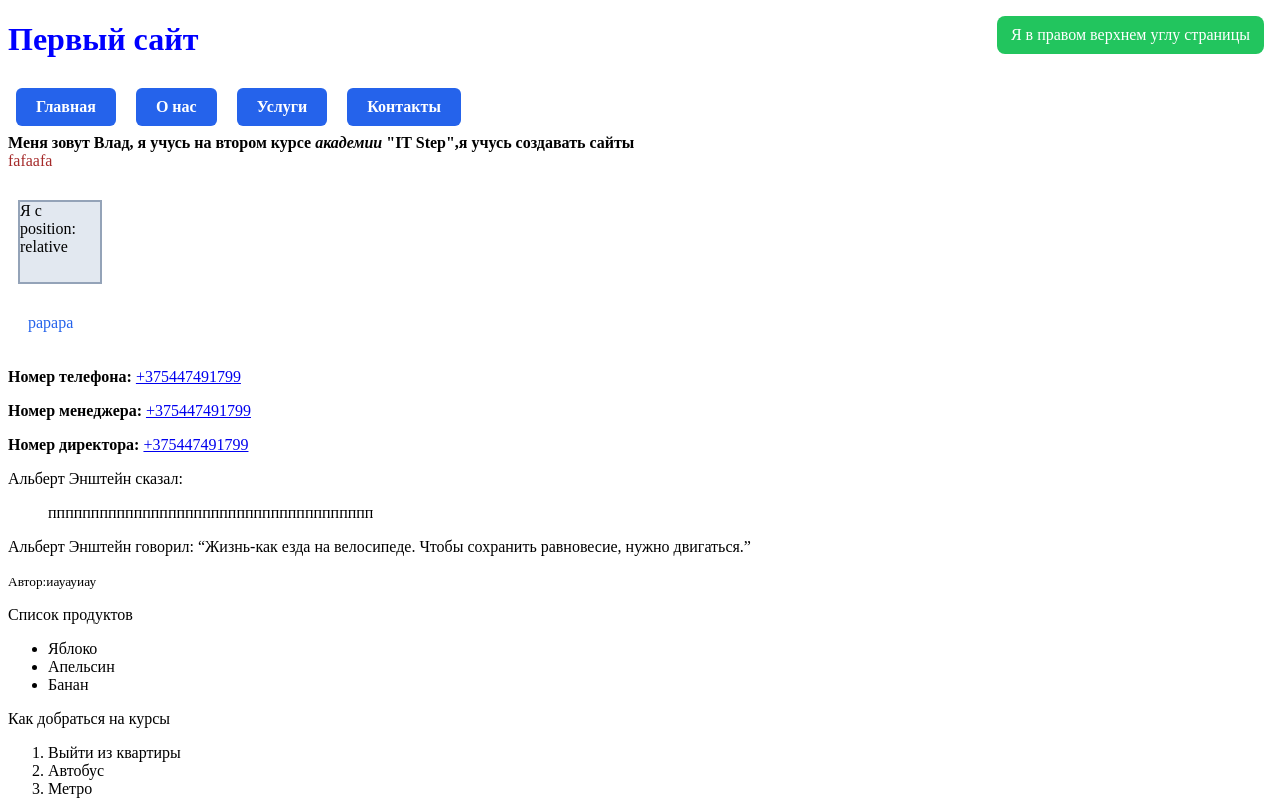
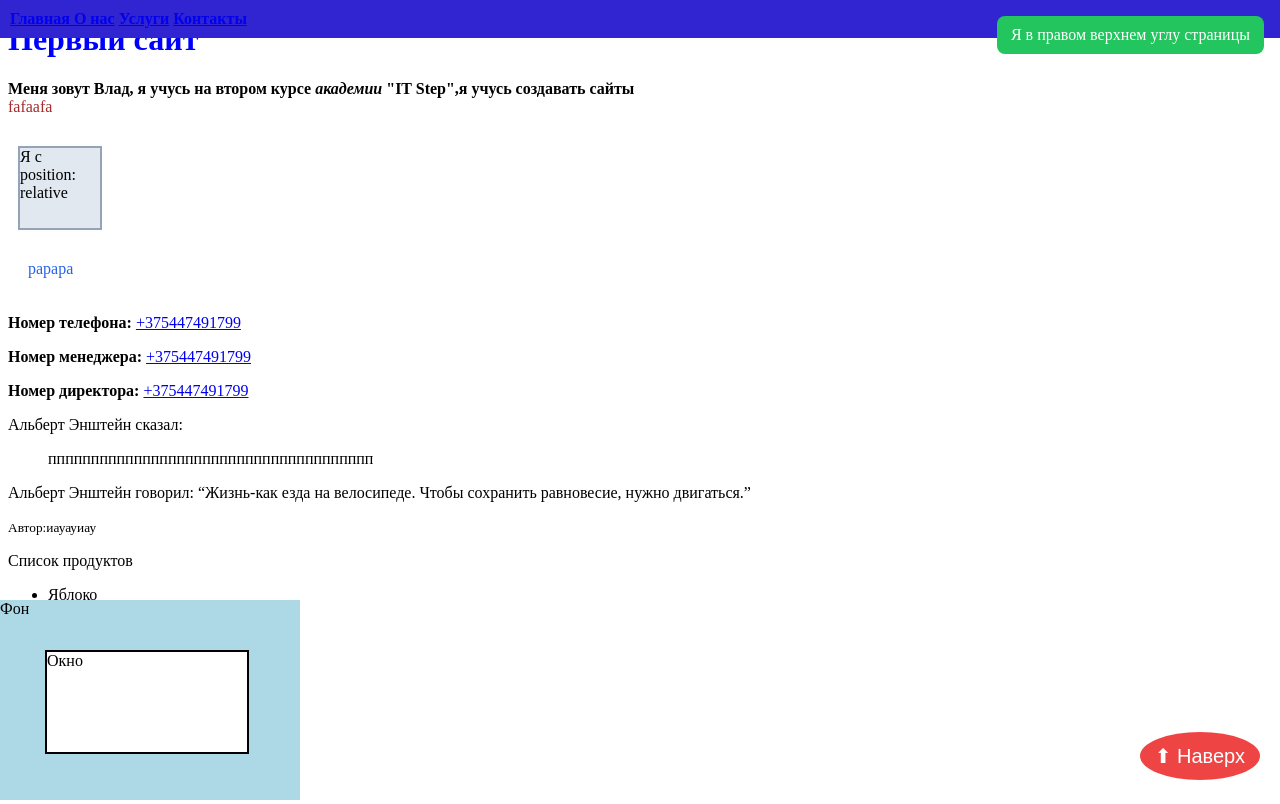
Before and after one commit to extezy158/project1, a plain HTML site: page index.html in a window 1280 px wide. Shown: the top 804 px of the page. Drawn offline with Linux system fonts and the light colour scheme.

Commit message:
hyml 01.10
+js

```diff
--- a/index.html
+++ b/index.html
@@ -11,12 +11,10 @@
     <strong>
         <header>
             <h1>Первый сайт</h1>
-            <nav class="menu">
-                <a href="#">Главная</a>
-                <a href="#">О нас</a>
-                <a href="#">Услуги</a>
-                <a href="#">Контакты</a>
-            </nav>
+            <div class="header">
+                 <a href="#">Главная </a>  <a href="#">О нас</a>  <a href="#">Услуги</a>  <a href="#">Контакты</a>
+            </div>
+
         </header>
 
     </strong>
@@ -152,6 +150,28 @@
 <div class="stage">
     <div class="modal">По центру</div>
 </div>
+
+<button class="scroll-top" href="#">⬆ Наверх</button>
+
+
+
+<div class="background">
+    Фон
+<div class="window">Окно</div>
+</div>
+
+<div class="container">
+<div class="item">1</div>
+<div class="item">2</div>
+<div class="item">3</div>
+</div>
+
+
+
+
+
+
+
        <footer>
             <h2>Почта:
                 <a href="mailto:example@gmail.com">
@@ -159,6 +179,7 @@
                 </a>
             </h2>
         </footer>
+        <script src="scripts/scripts.js"></script>
     </body>
 
 </html>
--- /dev/null
+++ b/scripts/scripts.js
@@ -0,0 +1,8 @@
+const scrollbutton= document.querySelector(".scroll-top");
+scrollbutton.addEventListener("click", () => {
+    window.scrollTo({
+        top: 0,
+        behavior: "smooth"
+    })
+
+})
--- a/styles/style.css
+++ b/styles/style.css
@@ -121,3 +121,62 @@ transform: translate(-50%, -50%);
 background: #1d4ed8;
 color:#fff;
 }
+.header {
+    position: fixed;
+    top: 0;
+    left: 0;
+    width: 100%;
+    background: #3025d1;
+    color: rgb(255, 255, 255);
+    padding: 10px;
+    font-weight: bold;
+}
+
+.scroll-top {
+    position: fixed;
+    bottom: 20px;
+    right: 20px;
+    background: #ef4444;
+    color: white;
+    border: none;
+    padding: 12px 15px;
+    border-radius: 50%;
+    font-size: 20px;
+    cursor: pointer;
+}
+
+
+
+.background {
+    position: absolute;
+    bottom: 0;
+    left: 0;
+    width: 300px;
+    height: 200px;
+    background: lightblue;
+    z-index: 1;
+}
+.window {
+    position: absolute;
+    top: 25%;
+    left: 15%;
+    width: 200px; height: 100px;
+    background: white;
+   border: 2px solid black;
+   z-index: 10;
+}
+
+.container {
+   display: flex;
+   border: 2px solid black;
+   padding: 10px;
+   gap: 100px;
+
+}
+
+.item {
+    background: lightblue;
+    border: 1px solid blue;
+    padding: 20px;
+    font-size: 20px;
+}
```
